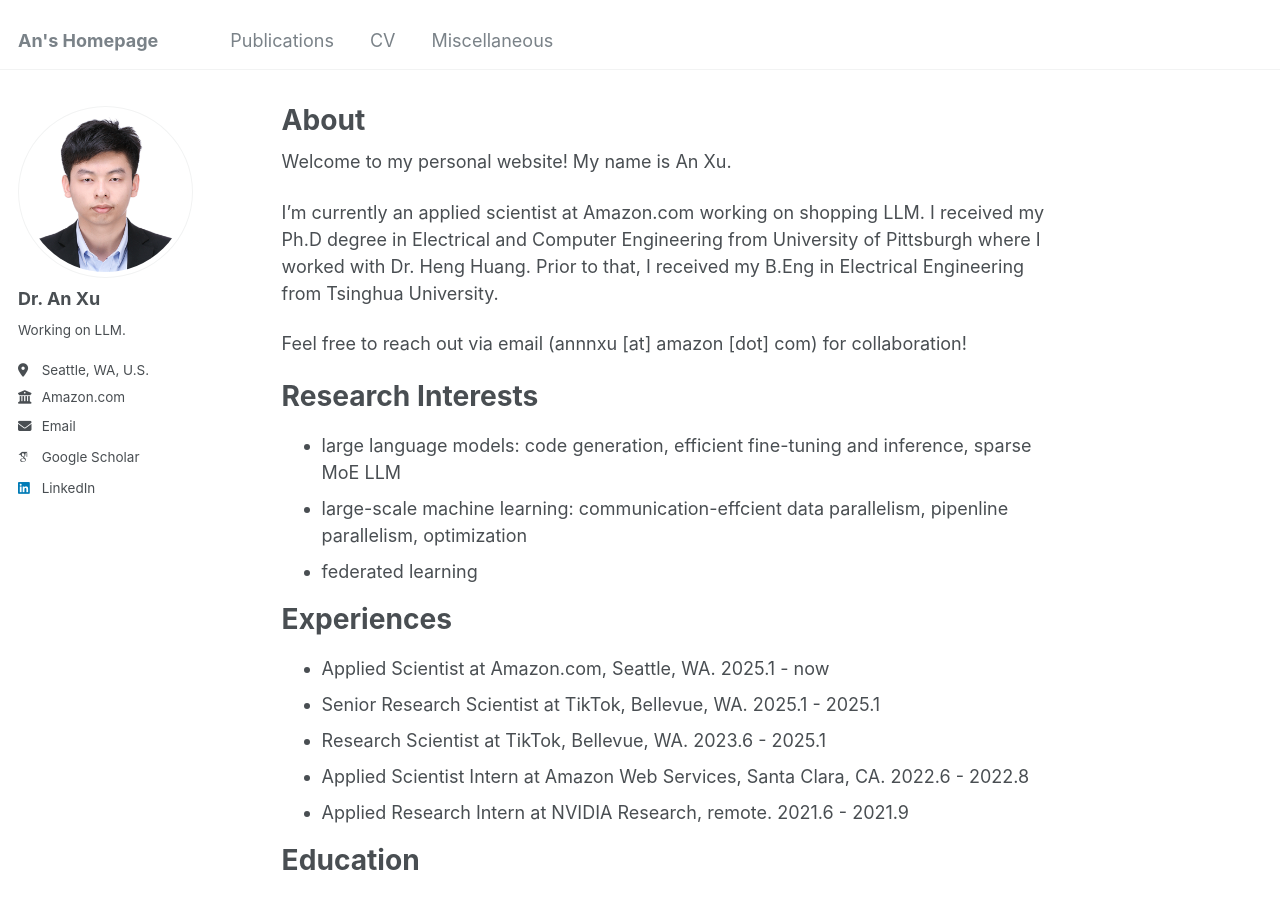
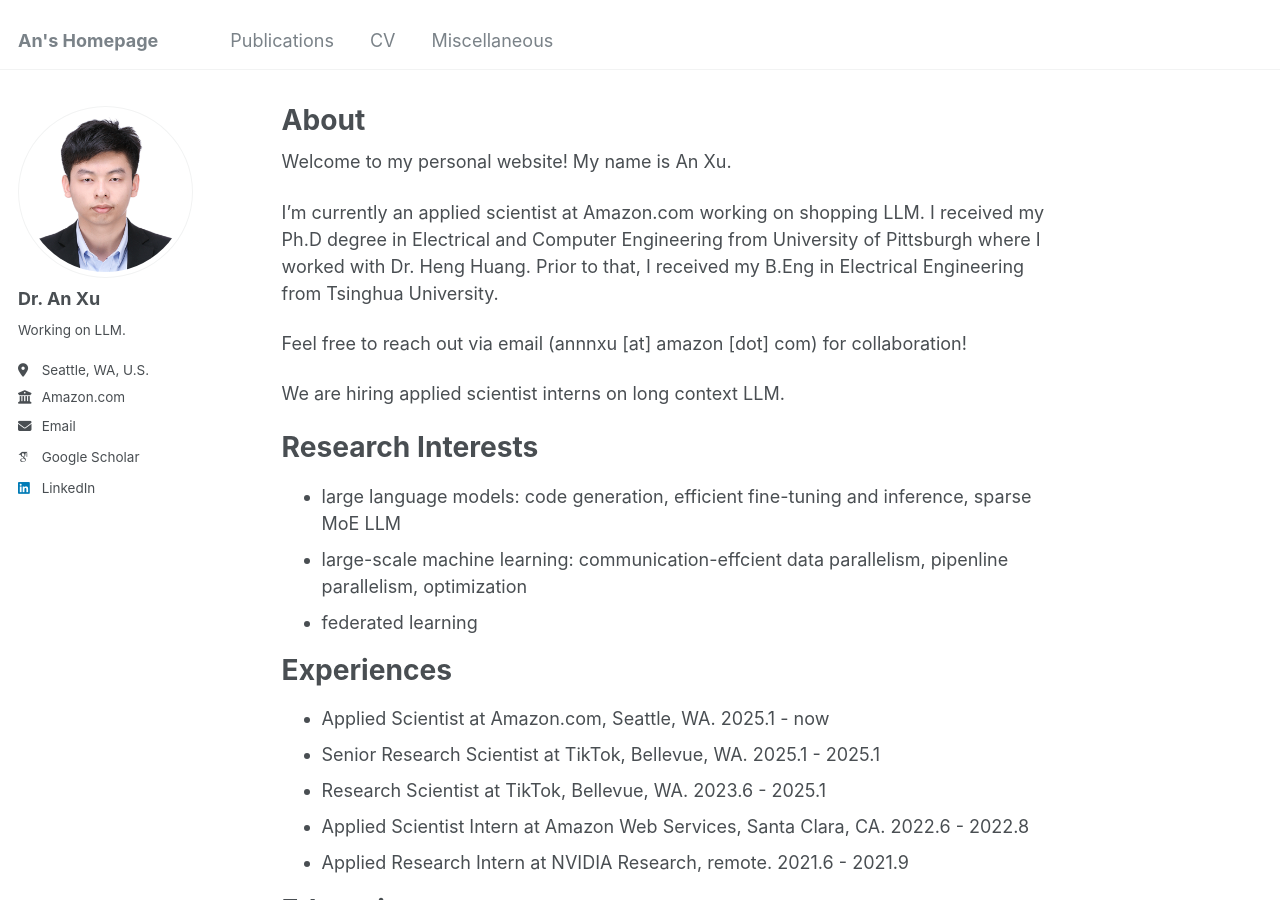
Before and after one commit to anxuthu/anxuthu.github.io, a Jekyll site: the page built from _pages/about.md, in a window 1280 px wide and 900 px high. Built offline with Jekyll 4.4.1, drawn with Linux system fonts in a browser that asks for light colours; some web fonts are replaced.

Commit message:
update about

```diff
--- a/_pages/about.md
+++ b/_pages/about.md
@@ -12,6 +12,8 @@ Welcome to my personal website! My name is An Xu.
 I'm currently an applied scientist at Amazon.com working on shopping LLM. I received my Ph.D degree in Electrical and Computer Engineering from University of Pittsburgh where I worked with Dr. Heng Huang. Prior to that, I received my B.Eng in Electrical Engineering from Tsinghua University.
 
 Feel free to reach out via email (annnxu [at] amazon [dot] com) for collaboration!
+
+We are hiring applied scientist interns on long context LLM.
 
 Research Interests
 ======
```
